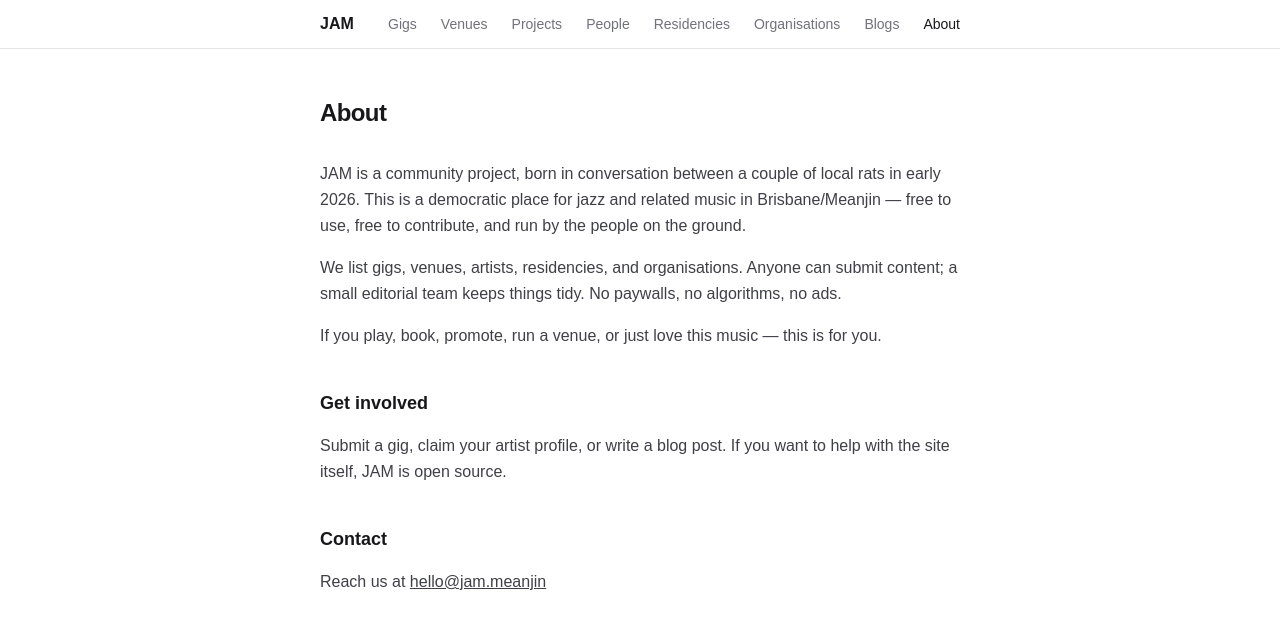
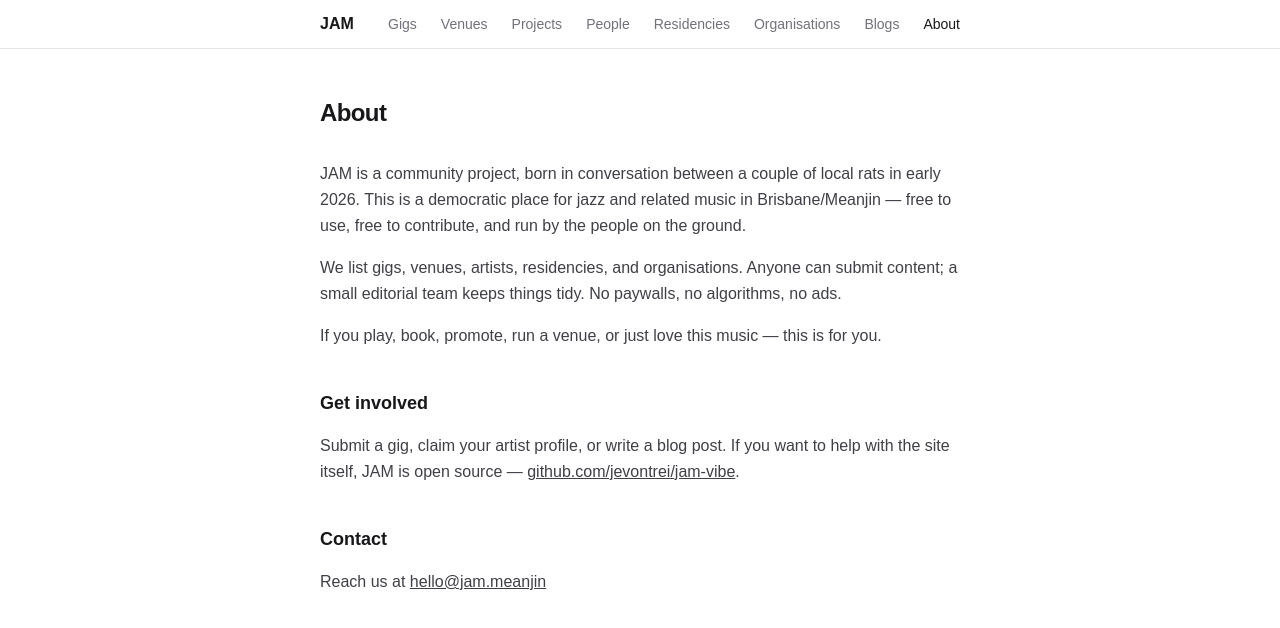
Before and after one commit to jevontrei/jam-vibe, a Next.js app: page /about in a window 1280 px wide. Shown: the top 628 px of the page. Built offline with nearby package versions, Linux system fonts and the light colour scheme.

Commit message:
Add GitHub link to about page

```diff
--- a/src/app/about/page.tsx
+++ b/src/app/about/page.tsx
@@ -29,7 +29,16 @@
         </h2>
         <p>
           Submit a gig, claim your artist profile, or write a blog post. If you
-          want to help with the site itself, JAM is open source.
+          want to help with the site itself, JAM is open source —{" "}
+          <a
+            href="https://github.com/jevontrei/jam-vibe"
+            target="_blank"
+            rel="noopener noreferrer"
+            className="underline hover:text-zinc-900"
+          >
+            github.com/jevontrei/jam-vibe
+          </a>
+          .
         </p>
 
         <h2 className="mt-6 text-lg font-semibold text-zinc-900">Contact</h2>
```
